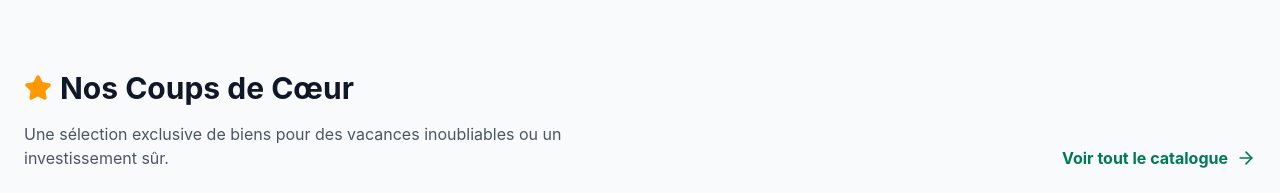
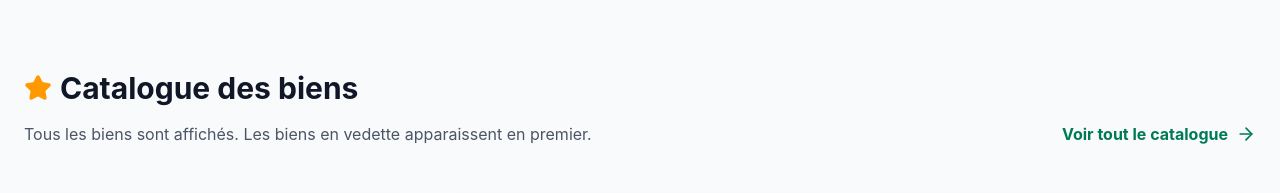
Before and after one commit to Rayenelhafsi/dwira, a React (Vite) app: page / in a window 1280 px wide. Shown: the part 730-923 px from the top of the page. Built offline with nearby package versions, Linux system fonts and the light colour scheme; no server answers; grey boxes are pictures that could not be loaded.

Commit message:
Format ratings to 1 decimal and show full catalog with featured first

```diff
--- a/src/app/components/PropertyCard.tsx
+++ b/src/app/components/PropertyCard.tsx
@@ -11,7 +11,9 @@ export function PropertyCard({ property, searchParams }: PropertyCardProps) {
   const linkTo = searchParams
     ? `/properties/${property.slug}?${searchParams}`
     : `/properties/${property.slug}`;
-  const ratingDisplay = Number.isFinite(property.rating) ? property.rating.toFixed(1) : "0.0";
+  const ratingDisplay = Number.isFinite(property.rating)
+    ? new Intl.NumberFormat("fr-FR", { minimumFractionDigits: 1, maximumFractionDigits: 1 }).format(property.rating)
+    : "0,0";
 
   return (
     <Link
--- a/src/app/pages/HomePage.tsx
+++ b/src/app/pages/HomePage.tsx
@@ -441,12 +441,12 @@ export default function HomePage() {
             <div>
               <h2 className="text-3xl font-bold text-gray-900 mb-4 flex items-center gap-2">
                 <Star className="text-amber-500 fill-amber-500" size={28} />
-                {hasSearched ? "Résultats de la recherche" : "Nos Coups de Cœur"}
+                {hasSearched ? "Résultats de la recherche" : "Catalogue des biens"}
               </h2>
               <p className="text-gray-600 max-w-xl">
                 {hasSearched
                   ? `${filteredProperties.length} logement${filteredProperties.length !== 1 ? 's' : ''} trouvé${filteredProperties.length !== 1 ? 's' : ''} selon vos critères`
-                  : "Une sélection exclusive de biens pour des vacances inoubliables ou un investissement sûr."}
+                  : "Tous les biens sont affichés. Les biens en vedette apparaissent en premier."}
               </p>
             </div>
             <Link to="/logements" className="hidden md:flex items-center gap-2 text-emerald-700 font-bold hover:text-emerald-800 transition-colors group">
--- a/src/app/pages/PropertyDetailsPage.tsx
+++ b/src/app/pages/PropertyDetailsPage.tsx
@@ -37,7 +37,10 @@ export default function PropertyDetailsPage() {
   const [lightboxOpen, setLightboxOpen] = useState(false);
   const [currentImageIndex, setCurrentImageIndex] = useState(0);
   const [isSaved, setIsSaved] = useState(false);
-  const formatRating = (value: number) => (Number.isFinite(value) ? value.toFixed(1) : "0.0");
+  const formatRating = (value: number) =>
+    Number.isFinite(value)
+      ? new Intl.NumberFormat("fr-FR", { minimumFractionDigits: 1, maximumFractionDigits: 1 }).format(value)
+      : "0,0";
 
   // Load saved state from localStorage on mount
   useEffect(() => {
```
